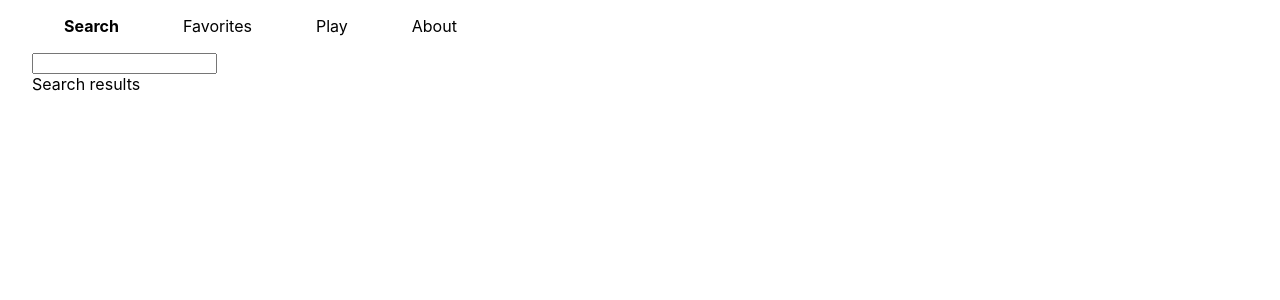
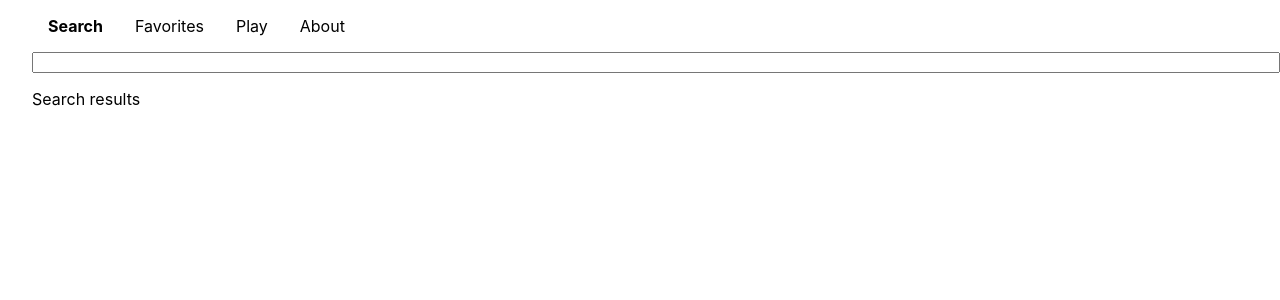
Before and after one commit to bxantus/webradio, a React (Create React App) app: page / in a window 1280 px wide. Shown: the top 300 px of the page. Built offline with nearby package versions, Linux system fonts and the light colour scheme.

Commit message:
Added styles for station list, so only results get scrolled

```diff
--- a/src/components/about.tsx
+++ b/src/components/about.tsx
@@ -11,8 +11,7 @@ export default class About extends React.Component {
                 Uses the api provided by <a href="http://www.radio-browser.info">http://www.radio-browser.info</a>
             </p>
             <p>
-                If you find any issues, or have feature requests please report them at the project's github page:
-                <a href="https://github.com/bxantus/webradio">https://github.com/bxantus/webradio</a>
+                If you find any issues, or have feature requests please report them at the project's github page: <a href="https://github.com/bxantus/webradio">https://github.com/bxantus/webradio</a>
             </p>
         </div>
     }
--- a/src/components/search.tsx
+++ b/src/components/search.tsx
@@ -45,12 +45,14 @@ export default class Search extends React.Component<SearchProps, SearchState> {
             results = radioSearch.results
         }
         return (
-            <div className="search">
+            <div className="search flexible vertical">
                 <input defaultValue={radioSearch ? radioSearch.query.name : ""}
                       onInput={ (e) => { this.searchTextChanged(e) } }></input>
-                <div className="results" >
-                    Search results
-                    <StationList stations={results} onStationSelected={this.props?.onStationSelected}></StationList>
+                <div className="results flexible vertical" style={{flex: 1}} >
+                    <p>Search results</p>
+                    <div className="scrollable">
+                        <StationList stations={results} onStationSelected={this.props?.onStationSelected}></StationList>
+                    </div>
                 </div>
             </div>
         )
--- a/src/index.css
+++ b/src/index.css
@@ -18,14 +18,40 @@ code {
 }
 
 .tab {
-  padding-left: 2em;
-  padding-right: 2em;
+  padding-left: 1em;
+  padding-right: 1em;
 }
 
 .tab.selected {
   font-weight: bold;
 }
 
+.radio-App {
+  height: 100vh;
+}
+
+.search {
+  flex: 1;
+}
+
+/* flexible */
+.flexible {
+  display: flex;
+}
+
+.flexible.vertical {
+  flex-direction: column;
+  min-height: 0;  /*needs min height, otherwise won't be shrunk*/
+}
+
+.flexible.vertical > .scrollable {
+  flex: 1;
+  overflow-y: auto;
+  overflow-x: hidden;
+  min-height: 0;
+  scrollbar-width: thin;
+}
+
 /* temp */
 .radio-App {
   padding-left: 2em;
--- a/src/webradio.tsx
+++ b/src/webradio.tsx
@@ -57,7 +57,7 @@ export default class WebradioApp extends React.Component<{}, RadioState> {
                                                     key={tab.title} onClick={e=>this.changeTab(tab)} >{tab.title}</span> )
 
         return (
-            <div className="radio-App">
+            <div className="radio-App flexible vertical">
                 <div className="tabs">{headerContent}</div>
                 {selectedTab?.content}
             </div>
```
